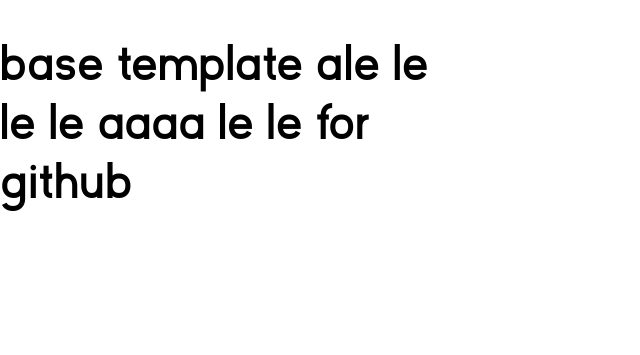
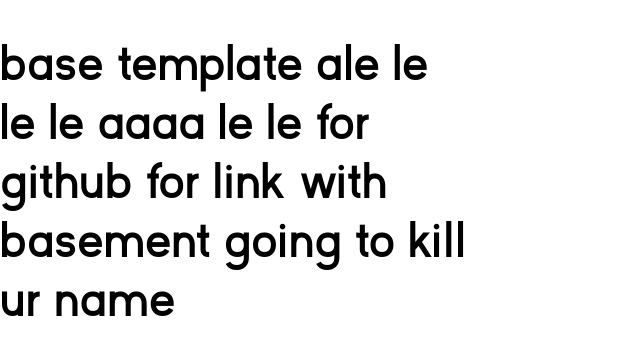
Before and after one commit to rubyazz/koshai-api, a Django app: template koshai/templates/pages/base.html in a window 1280 px wide. Shown: the top 355 px of the page, without its empty margins (0-640 px from the left). Run offline with Django 4.2, Linux system fonts and the light colour scheme; the template is opened without the code that fills it, so the values that code supplies are empty.

Commit message:
base template

```diff
--- a/koshai/templates/pages/base.html
+++ b/koshai/templates/pages/base.html
@@ -13,6 +13,7 @@
         base  template
         ale le le le aaaa le le
 	for github
+	for link with basement going to kill ur name
 	 </h1>
 
 </body>
```
